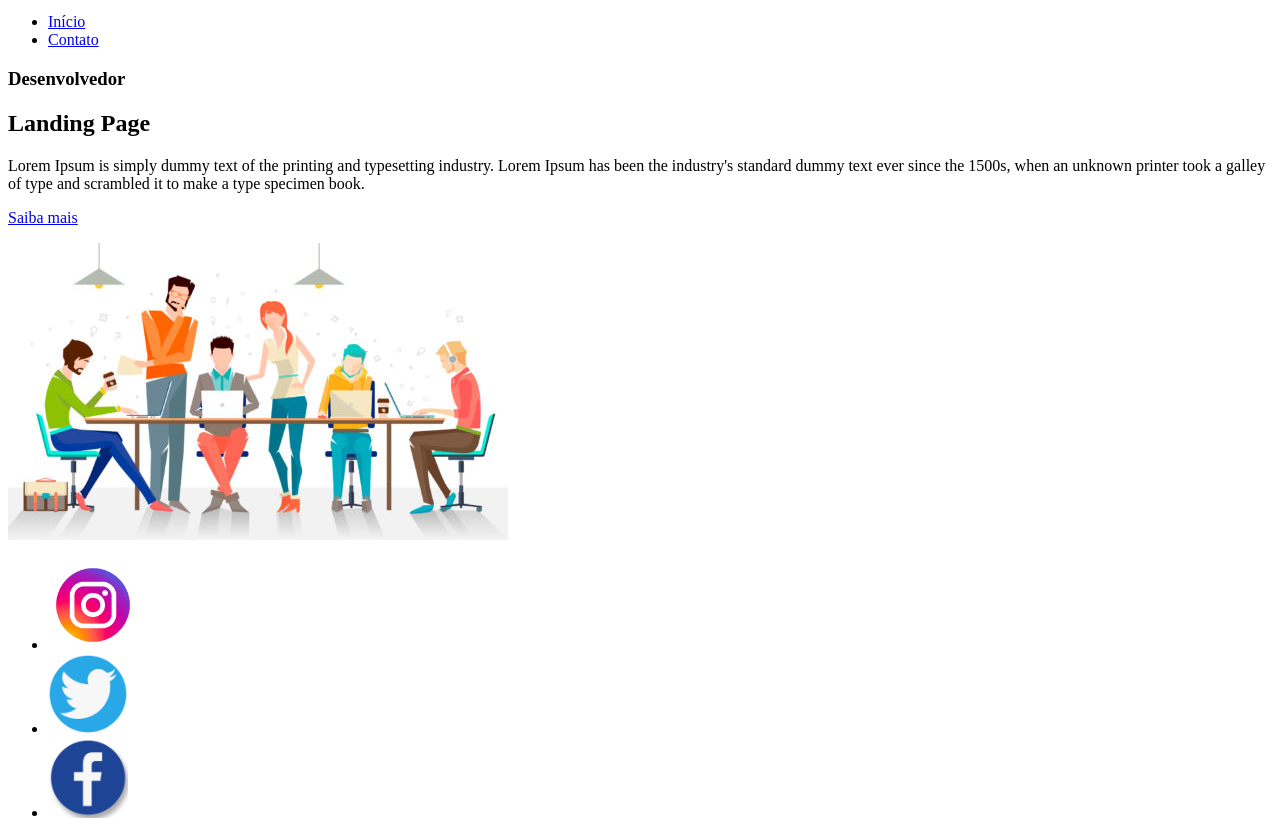
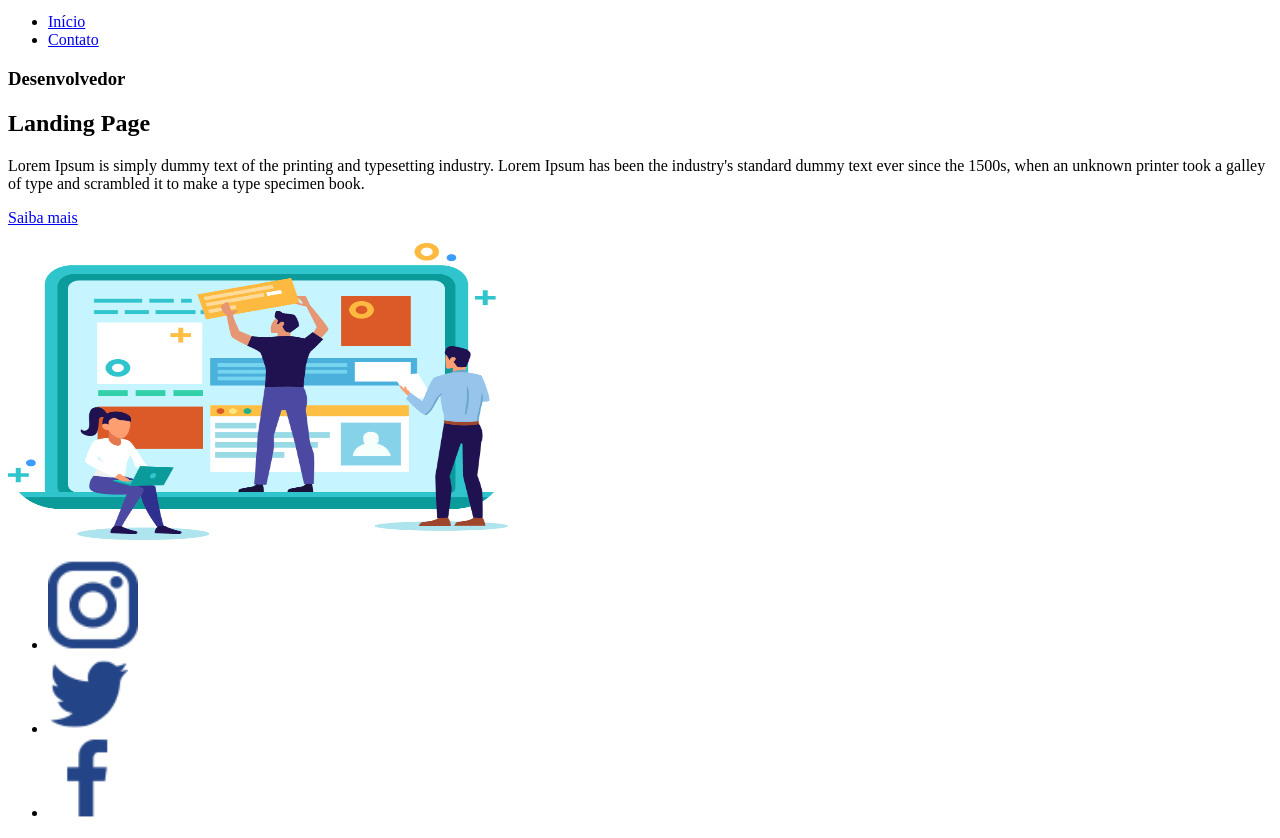
Before and after one commit to slvzz/frontend-basico_senai, a plain HTML site: page index.html in a window 1280 px wide. Shown: the part 29-867 px from the top of the page. Drawn offline with Linux system fonts and the light colour scheme.

Commit message:
Módulo 1 - HTML

```diff
--- a/index.html
+++ b/index.html
@@ -26,7 +26,7 @@
            </main>
         </article>
         <figcaption>
-            <img src="imagens/coworking.jpg" alt="Logotipo da empresa" width="500" height="297"></p>
+            <img src="imagens/pessoas.png" alt="Coworking" width="500" height="297"></p>
         </figcaption>
     </section>
 </main>
@@ -34,13 +34,13 @@
     <nav>
         <ul>
             <li><a href="https://www.instagram.com/silviorizzzo">
-                <img src="imagens/insta.png" alt="Instagram" width="90" height="90">
+                <img src="imagens/logo-insta.png" alt="Instagram" width="90" height="90">
               </a>
             <li><a href="https://www.twitter.com/silviorizzzo">
-                <img src="imagens/twitter.png" alt="Twitter" width="80" height="80">
+                <img src="imagens/logo-twitter.png" alt="Twitter" width="80" height="80">
               </a>
             <li><a href="https://www.facebook.com/silvio.rizzo.35">
-                <img src="imagens/facebook.png" alt="Facebook" width="80" height="80">
+                <img src="imagens/logo-facebook.png" alt="Facebook" width="80" height="80">
               </a>
         </ul>
       </nav>
```
Also changed, not shown: contato.html (+3 -3 lines), imagens/coworking.jpg (deleted), imagens/facebook.png (deleted), imagens/insta.png (deleted), imagens/logo-facebook.png (added), imagens/logo-insta.png (added), imagens/logo-twitter.png (added), imagens/logotipo.png (deleted), imagens/pessoas.png (added), imagens/pessoas_trabalhando.jpg (deleted), imagens/twitter.png (deleted).
